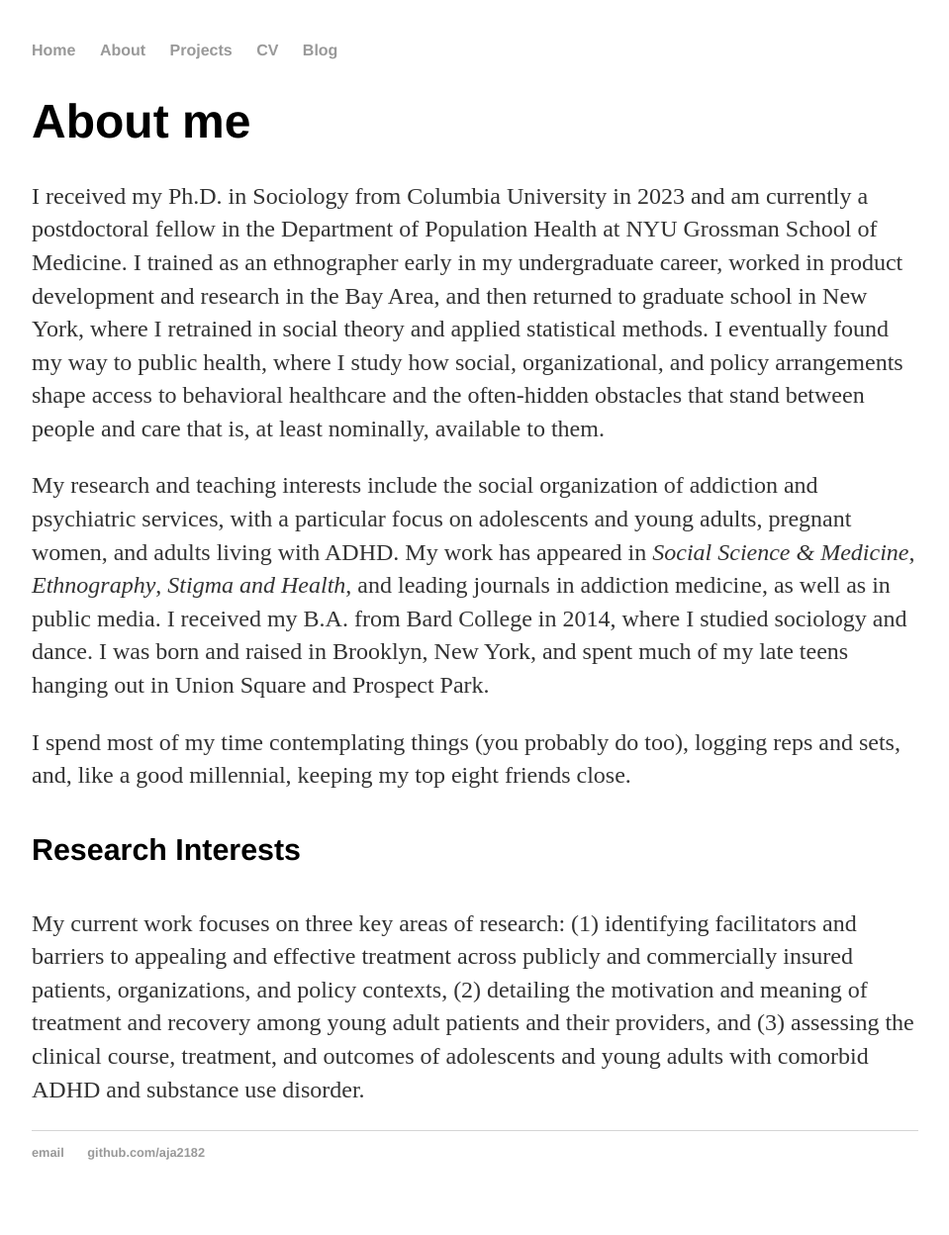
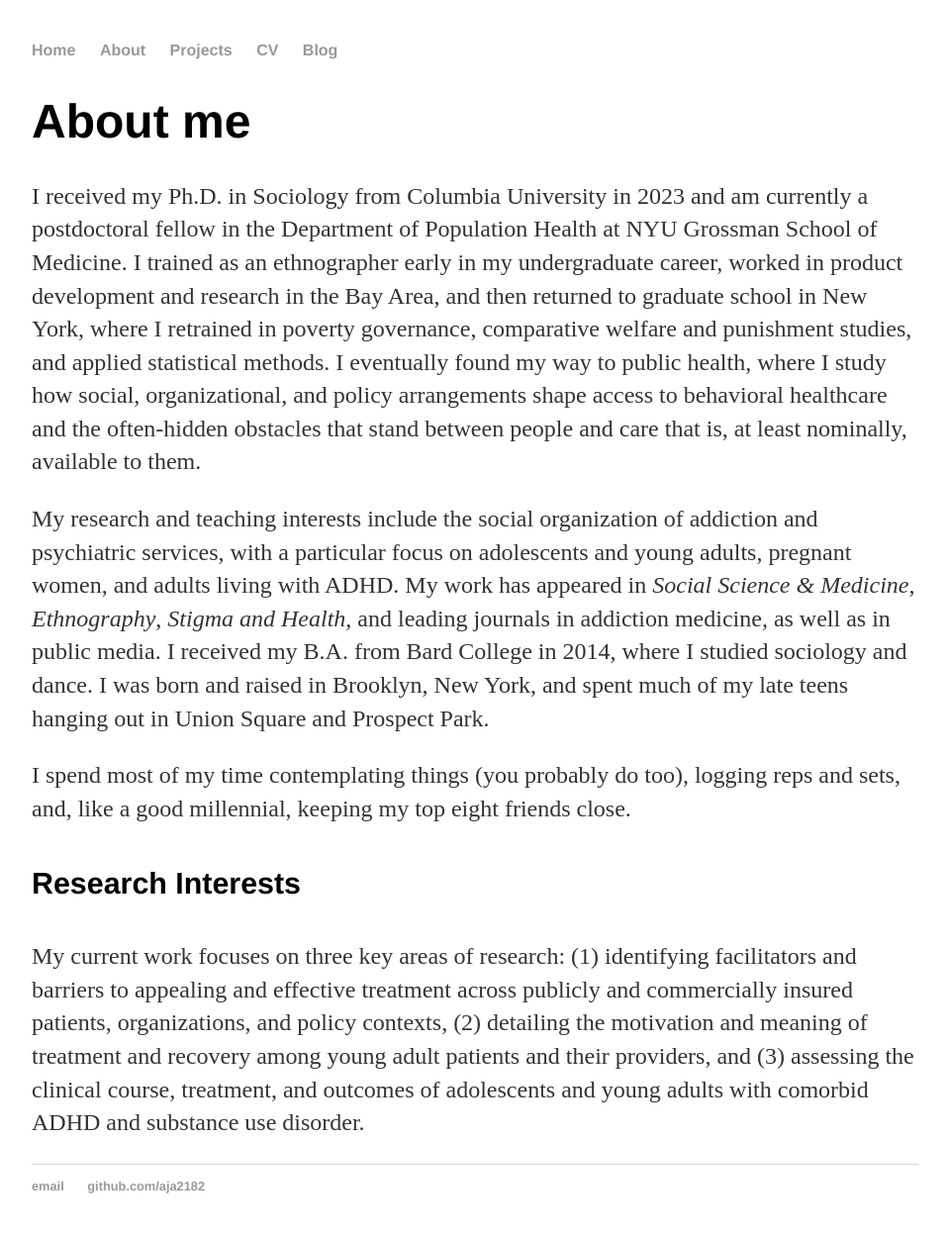
Before and after one commit to aja2182/aja2182.github.io, a Jekyll site: the page built from about/index.html, in a window 1280 px wide. Shown: the whole page at 99% size, without its empty margins (160-1119 px from the left). Built offline with Jekyll 4.4.1, drawn with Linux system fonts in a browser that asks for light colours; before the commit the page ends 1214 px from its top, so only the background shows below that.

Commit message:
Update index.html

```diff
--- a/about/index.html
+++ b/about/index.html
@@ -5,7 +5,7 @@
 
 <h1>About me</h1>
 
-<p>I received my Ph.D. in Sociology from Columbia University in 2023 and am currently a postdoctoral fellow in the Department of Population Health at NYU Grossman School of Medicine. I trained as an ethnographer early in my undergraduate career, worked in product development and research in the Bay Area, and then returned to graduate school in New York, where I retrained in social theory and applied statistical methods. I eventually found my way to public health, where I study how social, organizational, and policy arrangements shape access to behavioral healthcare and the often-hidden obstacles that stand between people and care that is, at least nominally, available to them.</p>
+<p>I received my Ph.D. in Sociology from Columbia University in 2023 and am currently a postdoctoral fellow in the Department of Population Health at NYU Grossman School of Medicine. I trained as an ethnographer early in my undergraduate career, worked in product development and research in the Bay Area, and then returned to graduate school in New York, where I retrained in poverty governance, comparative welfare and punishment studies, and applied statistical methods. I eventually found my way to public health, where I study how social, organizational, and policy arrangements shape access to behavioral healthcare and the often-hidden obstacles that stand between people and care that is, at least nominally, available to them.</p>
 
 <p>My research and teaching interests include the social organization of addiction and psychiatric services, with a particular focus on adolescents and young adults, pregnant women, and adults living with ADHD. My work has appeared in <i>Social Science &amp; Medicine</i>, <i>Ethnography</i>, <i>Stigma and Health</i>, and leading journals in addiction medicine, as well as in public media. I received my B.A. from Bard College in 2014, where I studied sociology and dance. I was born and raised in Brooklyn, New York, and spent much of my late teens hanging out in Union Square and Prospect Park.</p>
 
```
